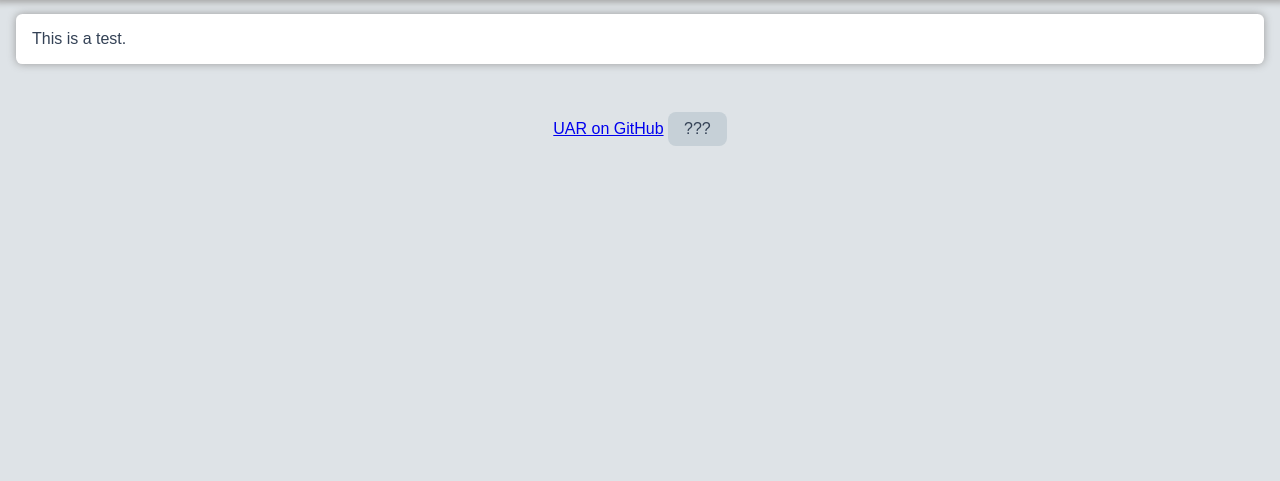
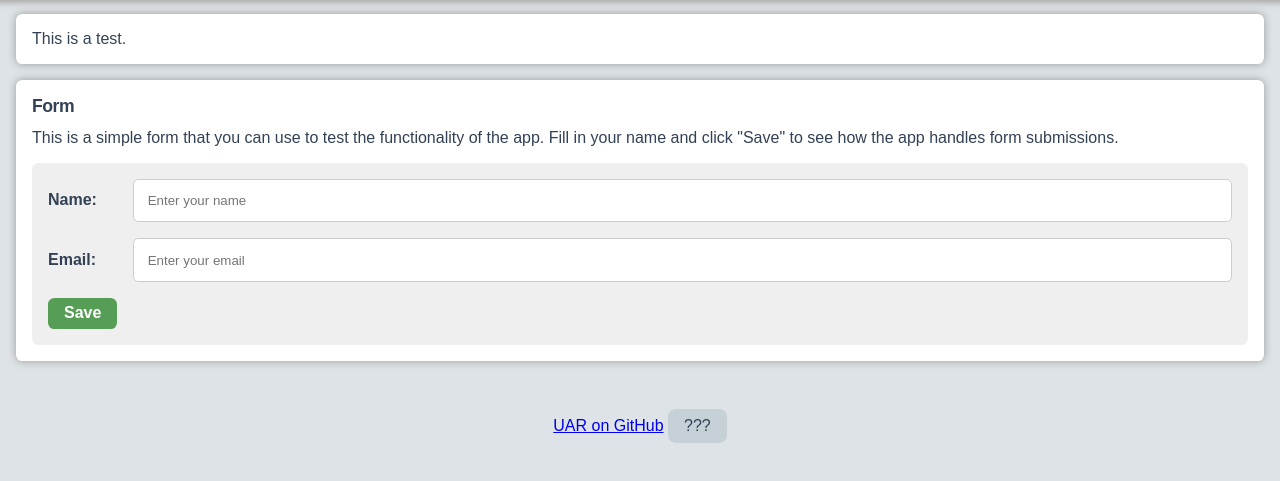
Before and after one commit to jamesread/femtocrank, a plain HTML site: page tests/simple.html in a window 1280 px wide. Shown: the part 51-532 px from the top of the page. Drawn offline with Linux system fonts and the light colour scheme.

Commit message:
Improve form styling

```diff
--- a/style.css
+++ b/style.css
@@ -165,14 +165,15 @@ button {
   padding-bottom: .4em;
   padding-left: 1em;
   padding-right: 1em;
-  border-radius: .2em;
+  border-radius: .4em;
   background-color: #fff;
   font-weight: bold;
   font-family: sans-serif;
   color: black;
   border: 1px solid #ccc;
   cursor: pointer;
-  font-size: 1.1em;
+  font-size: 1em;
+  font-family: sans-serif;
 }
 
 button:hover {
@@ -180,13 +181,13 @@ button:hover {
 }
 
 button[type="submit"] {
-  background-color: lightgreen;
-  color: black;
-  border: 1px solid limegreen;
+  background-color: #569d56;
+  color: white;
+  border: 0;
 }
 
 button[type="submit"]:hover {
-  background-color: #81e481;
+  background-color: #396a39;
 }
 
 .subtle {
@@ -208,6 +209,7 @@ form {
   background-color: #efefef;
   border-radius: .4em;
   padding: 1em;
+  align-items: center;
 }
 
 label {
@@ -215,9 +217,10 @@ label {
 }
 
 input[type="text"], input[type="email"], input[type="password"] {
-  padding: .4em;
+  padding: 1em;
   border-radius: .4em;
   border: 1px solid #ccc;
+  font-family: sans-serif;
 }
 
 fieldset {
@@ -227,6 +230,8 @@ fieldset {
   grid-column: span 2;
   padding: 0;
   gap: 1em;
+  font-family: sans-serif;
+  align-items: center;
 }
 
 .grid {
--- a/tests/simple.html
+++ b/tests/simple.html
@@ -31,6 +31,24 @@
 		<section id = "alert-container">
 			This is a test.
 		</section>
+
+		<section class = "small">
+			<h2>Form</h2>
+			<p>
+				This is a simple form that you can use to test the functionality of the app.
+				Fill in your name and click "Save" to see how the app handles form submissions.
+			</p>
+			<form>
+
+					<label for = "name">Name:</label>
+					<input type = "text" id = "name" name = "name" placeholder = "Enter your name" required>
+
+					<label for = "email">Email:</label>
+					<input type = "email" id = "email" name = "email" placeholder = "Enter your email" required>
+
+				<button type = "submit">Save</button>
+			</form>
+		</section>
 	</main>
 
 	<footer>
```
